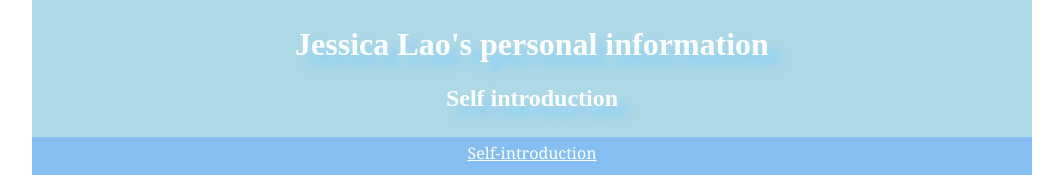
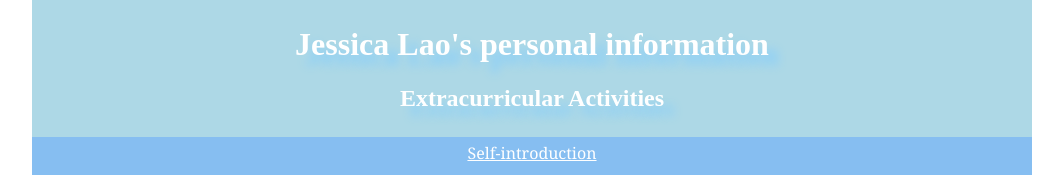
Before and after one commit to jessicalao0629/strustrual-task, a plain HTML site: page extracurricular activities.html in a window 1280 px wide. Shown: the top 175 px of the page, without its empty margins (108-1171 px from the left). Drawn offline with Linux system fonts and the light colour scheme.

Commit message:
Update extracurricular activities.html

```diff
--- a/extracurricular activities.html
+++ b/extracurricular activities.html
@@ -2,18 +2,18 @@
 <html>
 <head>
 <meta charset="utf-8">
-<title>Self-Introduction</title>
+<title>Extracurricular Activities</title>
 	<link rel="stylesheet" href="style.css">
 </head>
 
 <body>
 	<header>
 		<h1>Jessica Lao's personal information</h1>
-		<h2>Self introduction</h2>
+		<h2>Extracurricular Activities</h2>
 	</header>
   <nav>
 	<ul>
-		<li><a href="self introduction.html">Self-introduction</a></li>
+		<li><a href="index.html">Self-introduction</a></li>
 		<li><a href= "extracurricular activities.html">Extracurricular Activities</a></li>
 		<li><a href="education background.html">Education Background</a></li>
 		<li><a href="certifications and awards.html">Certifications and Awards</a></li>
```
